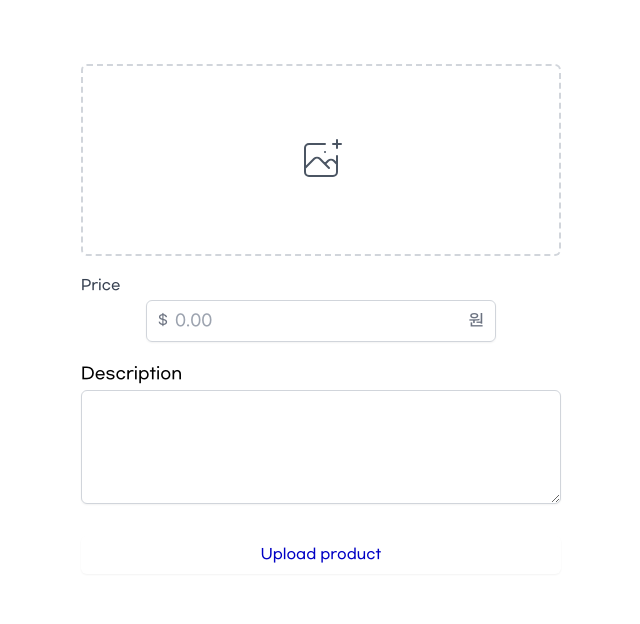
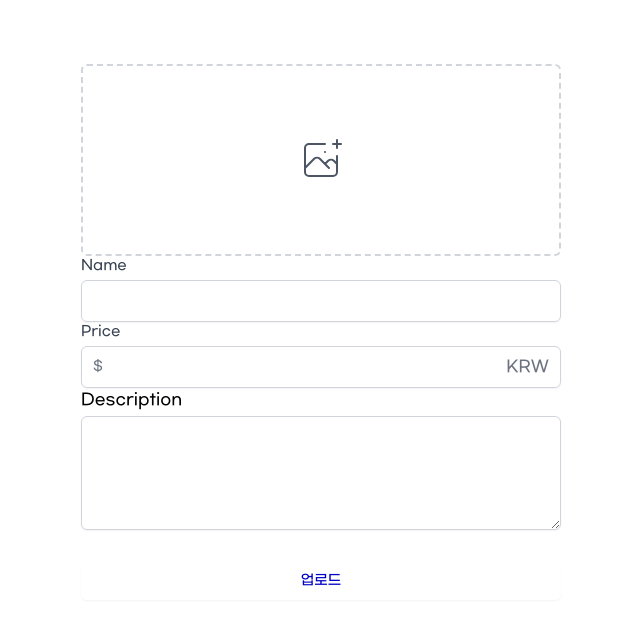
Before and after one commit to hyemin23/livestore, a Next.js app: page /products/upload in a window 1280 px wide. Shown: the top 624 px of the page, without its empty margins (319-959 px from the left). Built offline with nearby package versions, Linux system fonts and the light colour scheme.

Commit message:
layout : fix

```diff
--- /dev/null
+++ b/apis/post.ts
@@ -0,0 +1,5 @@
+import axios from "axios";
+
+export const uploadAPI = (data: any) => {
+  return axios.post("/api/post/upload", data).then((res) => res.data);
+};
--- a/src/components/atoms/Input.tsx
+++ b/src/components/atoms/Input.tsx
@@ -56,8 +56,7 @@ const Input: React.FC<InputProps> = ({
             type={type}
             {...rest}
             placeholder={placeholder}
-            className="appearance-none w-full px-3 py-2 border border-gray-300 rounded-md placeholder-gray-400 focus:outline-none focus:ring-primary focus:border-primary
-            "
+            className="appearance-none w-full pl-7 px-3 py-2 border  border-gray-300 rounded-md placeholder-gray-400 focus:outline-none focus:ring-primary focus:border-primary"
           />
           <div className="absolute right-0 pointer-events-none pr-3 flex items-center">
             <span className="text-gray-500">KRW</span>
--- a/src/pages/products/upload.tsx
+++ b/src/pages/products/upload.tsx
@@ -1,7 +1,12 @@
 import Button from "@/components/atoms/Button";
+import Input from "@/components/atoms/Input";
 import TextArea from "@/components/atoms/TextArea";
+import { uploadAPI } from "apis/post";
+import { AxiosError } from "axios";
 import type { NextPage } from "next";
+import { useState } from "react";
 import { useForm } from "react-hook-form";
+import { useMutation, useQueryClient } from "react-query";
 
 interface UploadProductForm {
   name: string;
@@ -10,13 +15,27 @@ interface UploadProductForm {
 }
 
 const Upload: NextPage = (props) => {
+  const queryClient = useQueryClient();
   const { register, handleSubmit } = useForm<UploadProductForm>();
+  const [loading, setLoading] = useState(false);
 
-  const onValid = () => {};
+  const mutation = useMutation<void, AxiosError>(uploadAPI, {
+    onMutate: () => {
+      setLoading(true);
+    },
+    onError: (error) => {
+      alert(error.response?.data);
+    },
+    onSuccess: () => {},
+    onSettled: () => {
+      setLoading(false);
+    },
+  });
+
+  const onValid = (data: UploadProductForm) => {};
   return (
     <div className="px-4 py-16">
       <form onSubmit={handleSubmit(onValid)}>
-        <div>
         <div>
           <label className="w-full cursor-pointer hover:border-primary text-gray-600 hover:text-primary flex items-center justify-center border-2 border-dashed border-gray-300 h-48 rounded-md">
             <svg
@@ -37,33 +56,22 @@ const Upload: NextPage = (props) => {
             <input type="file" className="hidden" />
           </label>
         </div>
-        </div>
 
-        <div className="my-5">
-          <label
-            htmlFor="price"
-            className="mb-1 block text-sm font-medium text-gray-700"
-          >
-            Price
-          </label>
-          <div className="flex items-center justify-self-center rounded-md shadow-sm relative">
-            <div className="absolute left-0 pl-3 flex items-center justify-center">
-              <span className="text-gray-500 text-sm select-none">$</span>
-            </div>
-
-            <input
-              id="price"
+        <Input
+          register={register("name", { required: true })}
+          required
+          label="Name"
+          name="name"
           type="text"
-              placeholder="0.00"
-              className="appearance-none w-full pl-7 px-3 py-2 border  border-gray-300 rounded-md placeholder-gray-400 focus:outline-none focus:ring-primary focus:border-primary"
         />
-
-            <div className="absolute right-0 pr-3 flex items-center text-gray-900">
-              <span className="text-gray-500 select-none">원</span>
-            </div>
-          </div>
-        </div>
-
+        <Input
+          register={register("price", { required: true })}
+          required
+          label="Price"
+          name="price"
+          type="text"
+          kind="price"
+        />
         <TextArea
           register={register("description", {
             required: true,
@@ -74,7 +82,7 @@ const Upload: NextPage = (props) => {
         />
 
         <Button className="mt-4 w-full py-2 px-4 border-transparent border border-gray-300 text-primary rounded-md shadow-sm text-sm font-medium focus:ring-2 focus:ring-offset-2 focus:outline-none hover:bg-primary hover:text-white">
-          Upload product
+          {loading ? "업로드 중" : "업로드"}
         </Button>
       </form>
     </div>
```
Lines whose indentation alone changed are shown as unchanged.
